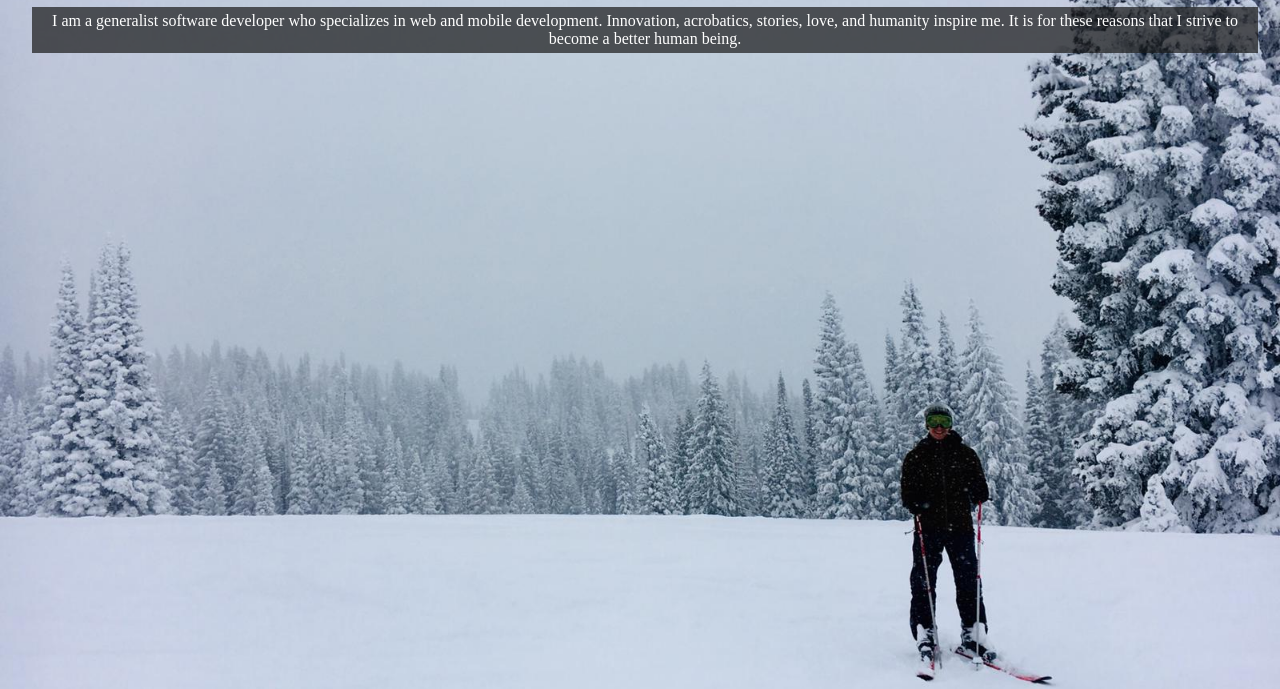
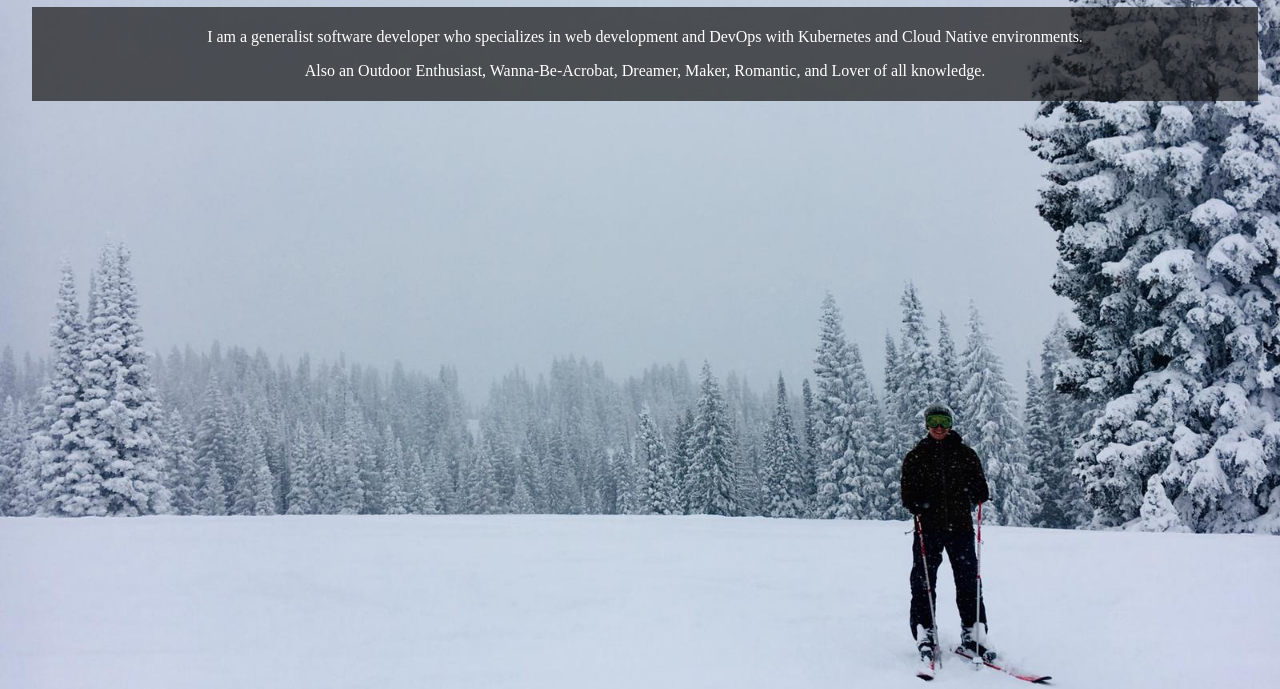
Before and after one commit to RodEsp/www, a website built with webpack: page src/client/index.html in a window 1280 px wide. Both pictures are taken after a click on the element "About". Shown: the part 111-800 px from the top of the page. Built offline with nearby package versions, Linux system fonts and the light colour scheme; a web font is replaced by a local one.

Commit message:
Make about me less corny.

```diff
--- a/src/client/index.html
+++ b/src/client/index.html
@@ -30,9 +30,8 @@
 
     <div id="sections">
         <div id="about" class="section">
-            I am a generalist software developer who specializes in web and mobile development. Innovation,
-            acrobatics, stories, love, and humanity inspire me. It is for these reasons that I strive to become a
-            better human being.
+            <p>I am a generalist software developer who specializes in web development and DevOps with Kubernetes and Cloud Native environments.</p>
+            <p>Also an Outdoor Enthusiast, Wanna-Be-Acrobat, Dreamer, Maker, Romantic, and Lover of all knowledge.</p>
         </div>
 
         <div id="portfolio" class="section">
```
